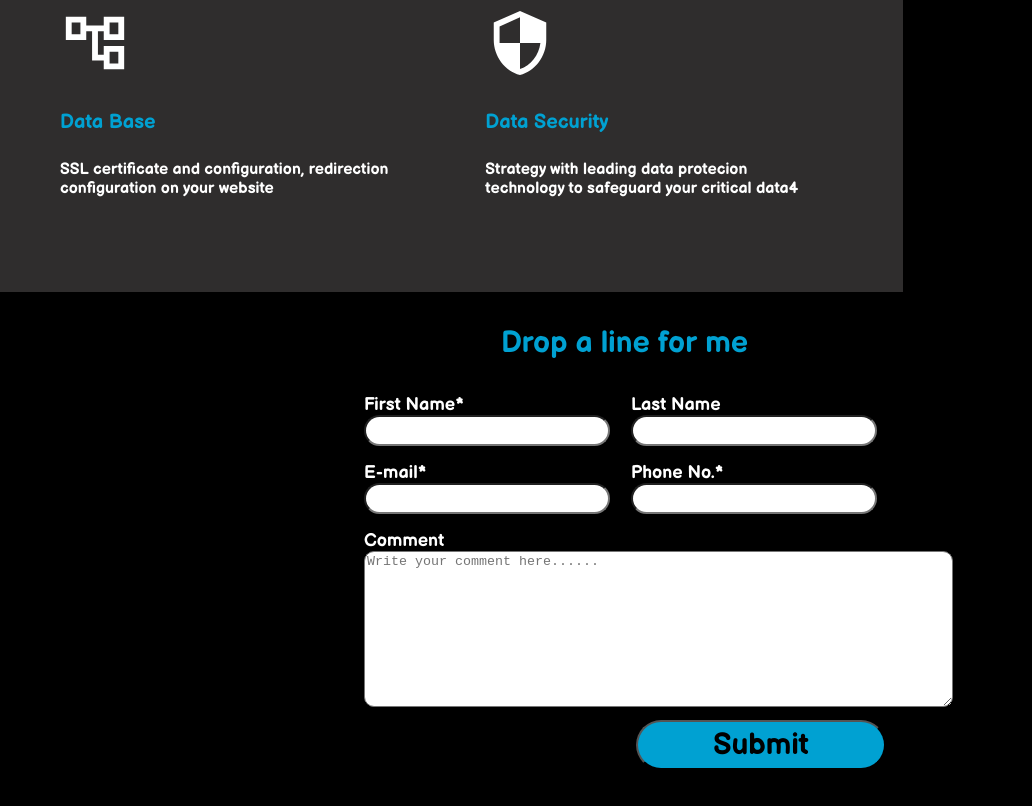
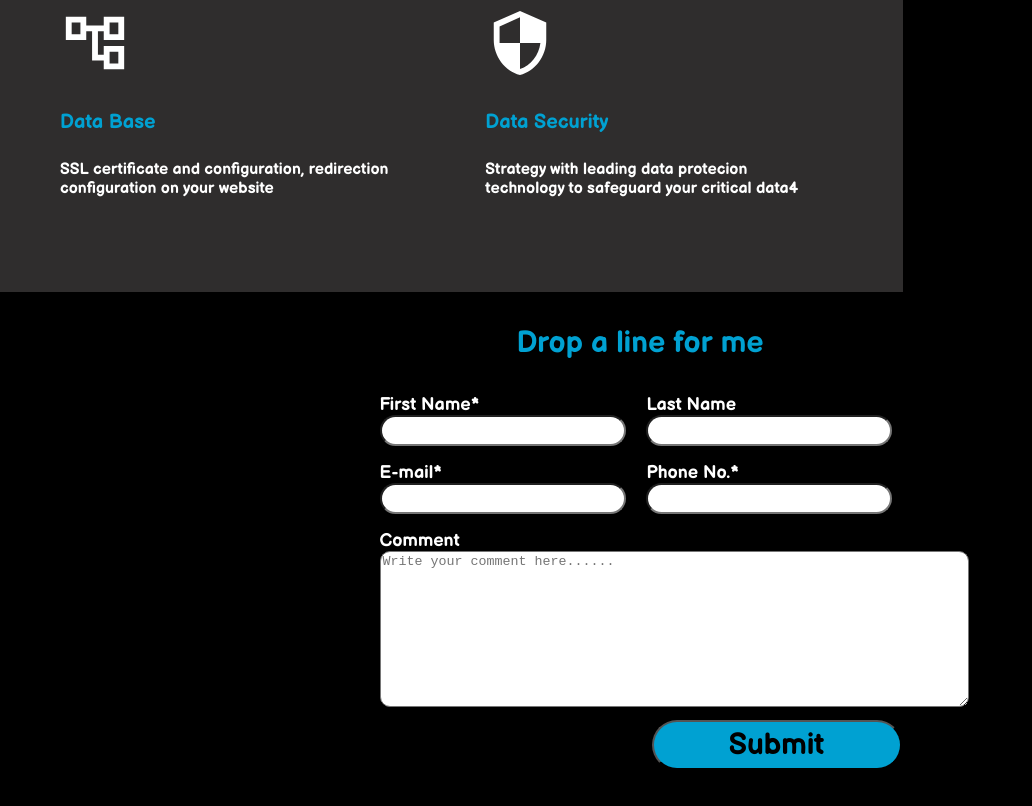
Before and after one commit to huzaifarehan/huzaifarehan.github.io, a plain HTML site: page index.html in a window 1280 px wide. Shown: the part 1736-2542 px from the top of the page, without its empty margins (0-1032 px from the left). Drawn offline with Linux system fonts and the light colour scheme.

Commit message:
Update style.css

```diff
--- a/style.css
+++ b/style.css
@@ -227,10 +227,12 @@
 
         .footer {
             /* border: 2px solid red; */
-            position: absolute;
-            right: 200px;
+            /* position: absolute; */
+            /* right: 200px; */
             width: 895px;
             height: 600px;
+            display: block;
+            margin: auto;
         }
 
         #form {
```
